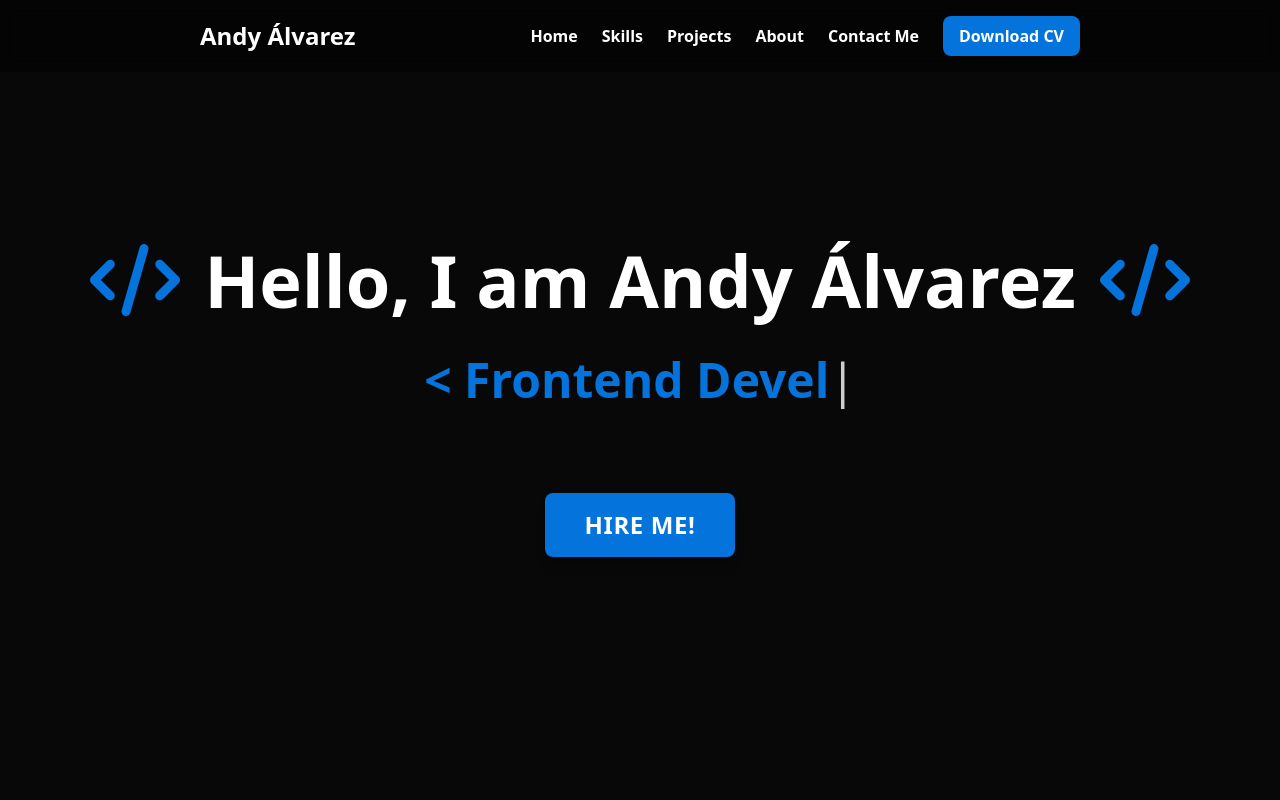
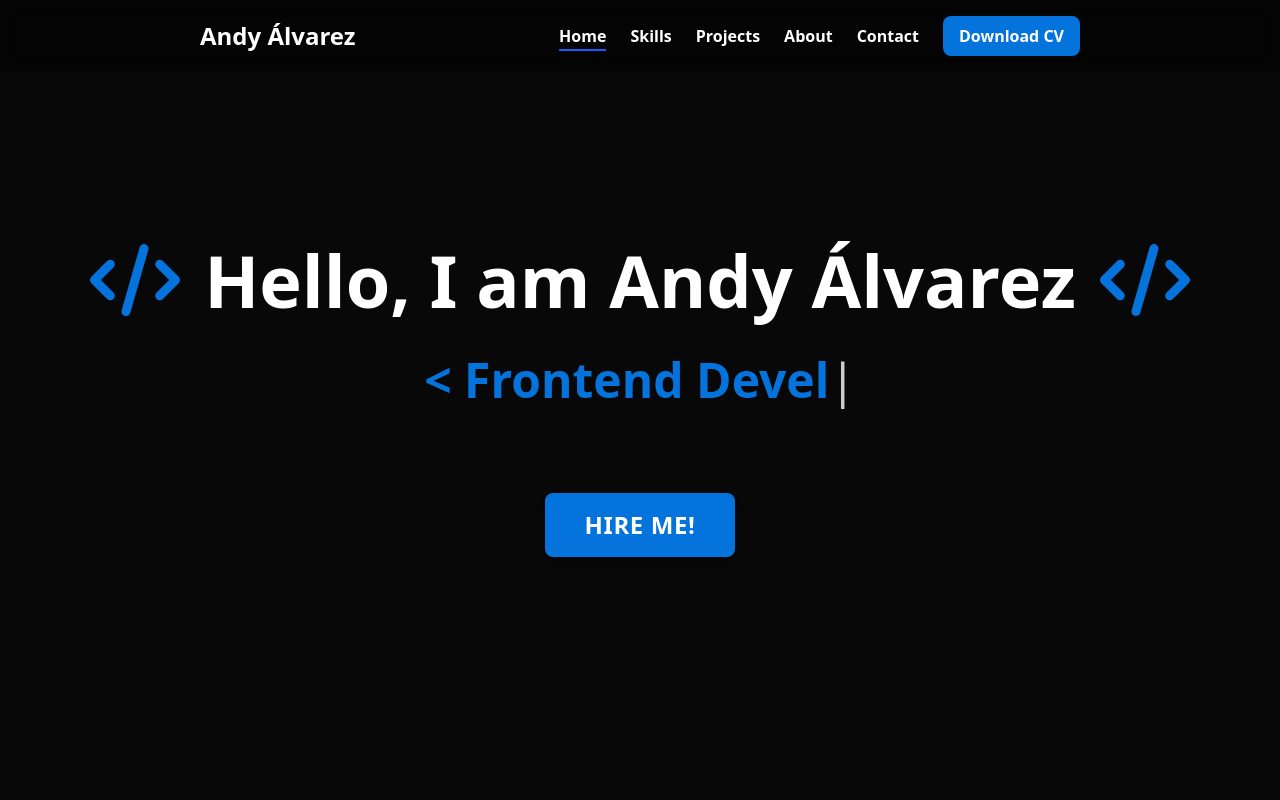
Before and after one commit to AndyAlvarezC/portfolio, a React (Vite) app: page / in a window 1280 px wide. Shown: the top 800 px of the page. Built offline with nearby package versions, Linux system fonts and the light colour scheme.

Commit message:
Section tracking

```diff
--- a/package.json
+++ b/package.json
@@ -31,6 +31,6 @@
     "globals": "^15.15.0",
     "typescript": "~5.7.2",
     "typescript-eslint": "^8.24.1",
-    "vite": "^6.2.0"
+    "vite": "^6.2.4"
   }
 }
--- a/src/components/Header.tsx
+++ b/src/components/Header.tsx
@@ -1,6 +1,26 @@
+import { useState, useEffect } from "react";
 import { handleScroll } from "../utils/utils";
 
 export default function Header() {
+    const [activeSection, setActiveSection] = useState<string>("home");
+
+    useEffect(() => {
+        const sections = document.querySelectorAll("section")
+        const observer = new IntersectionObserver(
+            (entries) => {
+                entries.forEach((entry) => {
+                    if (entry.isIntersecting) {
+                        setActiveSection(entry.target.id);
+                    }
+                });
+            },
+            { threshold: 0.6 }
+        );
+
+        sections.forEach((section) => observer.observe(section));
+
+        return () => observer.disconnect();
+    }, []);
 
     const handleDownload = (): void => {
         const link = document.createElement("a");
@@ -20,20 +40,28 @@ export default function Header() {
             </a>
             <nav>
             <ul className="flex gap-6 font-bold items-center">
-                    <li><a onClick={() => handleScroll("home")} className="cursor-pointer">Home</a></li>
-                    <li><a onClick={() => handleScroll("skills")} className="cursor-pointer">Skills</a></li>
-                    <li><a onClick={() => handleScroll("projects")} className="cursor-pointer">Projects</a></li>
-                    <li><a onClick={() => handleScroll("about")} className="cursor-pointer">About</a></li>
-                    <li><a onClick={() => handleScroll("contact")} className="cursor-pointer">Contact Me</a></li>
+            {["home", "skills", "projects", "about", "contact"].map((section) => (
+                <li key={section} className="relative">
+                    <a
+                        onClick={() => handleScroll(section)}
+                        className={`cursor-pointer pb-1 relative after:absolute after:bottom-0 after:left-0 after:h-0.5 after:bg-blue-600 after:transition-all after:duration-300 after:ease-in-out
+                            ${activeSection === section ? "after:w-full" : "after:w-0"}
+                            hover:after:w-full`}
+                    >
+                        {section.charAt(0).toUpperCase() + section.slice(1)}
+                    </a>
+                </li>
+            ))}
             <li>
-                            <button onClick={handleDownload} className="bg-[var(--main-color)] text-white py-2 px-4 rounded-lg
-                                            hover:bg-blue-600 cursor-pointer transition-all ease-in-out duration-300">
-                                {/*Al descargar CV arriba izquiera se ve 'Inscrito Infojobs'*/}
+                <button
+                    onClick={handleDownload}
+                    className="bg-[var(--main-color)] text-white py-2 px-4 rounded-lg hover:bg-blue-600 cursor-pointer transition-all ease-in-out duration-300"
+                >
                     Download CV
                 </button>
             </li>
         </ul>
             </nav>
         </div>
-    )
+    );
 }
--- a/src/components/SkillCard.tsx
+++ b/src/components/SkillCard.tsx
@@ -20,7 +20,7 @@ const SkillCard: FC<SkillsCardsProps> = ({ title, icon: Icon, color }) => {
 export default function Cards() {
     return (
         <div className="text-white p-12">
-            <div className="flex flex-wrap justify-center gap-8">
+            <div className="flex flex-wrap justify-center gap-12">
                 {skillsData.map((skill) => (
                 <SkillCard key={skill.title} title={skill.title} icon={skill.icon} color={skill.color} />
             ))}
--- a/src/sections/About.tsx
+++ b/src/sections/About.tsx
@@ -2,7 +2,7 @@
 export default function About() {
     return (
         <section id="about" className="flex flex-col items-center py-16 w-full scroll-mt-20 mb-16">
-                        <div className="bg-[var(--main--bg-color)] max-w-5xl w-full p-10 shadow-lg rounded-2xl text-center">
+                        <div className="max-w-5xl w-full p-10 rounded-2xl text-center">
                             <h1 className="text-5xl font-bold mb-8">About me</h1>
                             <div className="text-xl text-left gap-8 flex flex-col items-center justify-center mt-16 mb-8">
                             <p>
--- a/src/sections/Skills.tsx
+++ b/src/sections/Skills.tsx
@@ -3,7 +3,7 @@ import Cards from "../components/SkillCard";
 export default function Skills() {
     return (
         <section id="skills" className="flex flex-col items-center py-16 w-full scroll-mt-20">
-            <div className="bg-[var(--main--bg-color)] max-w-5xl w-full p-10 shadow-lg rounded-2xl text-center">
+            <div className="max-w-5xl w-full p-10 rounded-2xl text-center">
                 <h1 className="text-5xl font-bold mb-8">Skills</h1>
                 <Cards />
             </div>
```
Also changed, not shown: 1 other file (tests, documents, lock files or other folders). Lines whose indentation alone changed are shown as unchanged.
